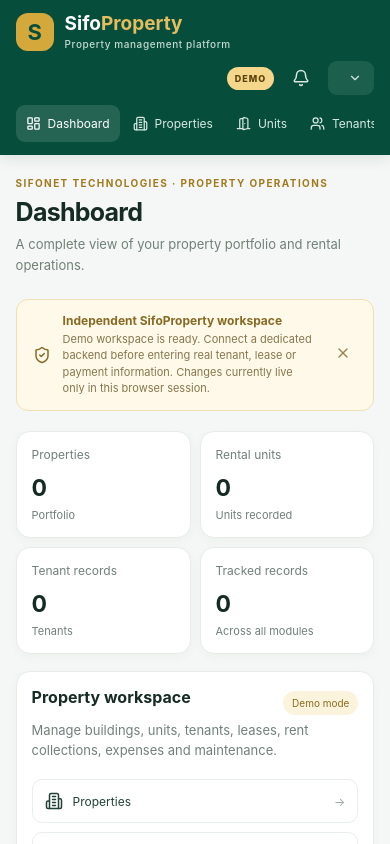
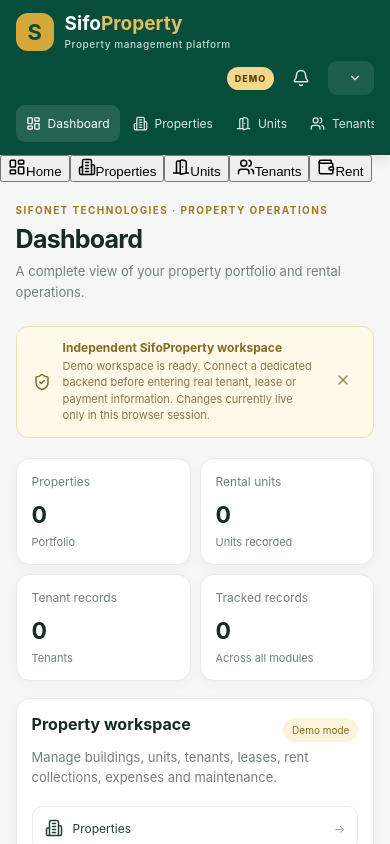
Before and after one commit to pritchardsikazwe/sifoproperty, a React (Vite) app: page / in a window 390 px wide. Shown: the top 844 px of the page. Built offline with nearby package versions, Linux system fonts and the light colour scheme.

Commit message:
Add SifoHotel-style mobile bottom navigation

```diff
--- a/src/App.tsx
+++ b/src/App.tsx
@@ -45,6 +45,7 @@ export default function App() {
       <nav className="main-nav">{modules.map(m=>{const I=m.icon;return <button key={m.name} className={active===m.name?'nav-item active':'nav-item'} onClick={()=>{setActive(m.name);setQuery('');}}><I size={15}/>{m.name}</button>;})}</nav>
       <div className="top-actions"><span className="demo-label">DEMO</span><button className="icon-button" aria-label="Notifications"><Bell size={18}/></button><button className="profile">Administrator <ChevronDown size={14}/></button></div>
     </header>
+    <nav className="mobile-bottom-nav" aria-label="Main navigation">{["Dashboard","Properties","Units","Tenants","Rent & Payments"].map(label=>{const item=modules.find(m=>m.name===label)!;const I=item.icon;return <button key={label} className={active===label?'active':''} onClick={()=>{setActive(label);setQuery('');}}><I size={18}/><span>{label==='Dashboard'?'Home':label==='Fees & Billing'?'Fees':label==='Rent & Payments'?'Rent':label}</span></button>;})}</nav>
     <main className="content">
       <div className="page-heading"><div><p className="eyebrow">SIFONET TECHNOLOGIES · PROPERTY OPERATIONS</p><h1>{active}</h1><p className="muted">{descriptions[active]||'A complete view of your property portfolio and rental operations.'}</p></div>{active!=='Dashboard'&&active!=='Reports'&&active!=='Settings'&&<button className="primary-button" onClick={openAdd}><Plus size={16}/> Add {active==='Properties'?'property':'record'}</button>}</div>
       <div className="notice"><ShieldCheck size={18}/><div><strong>Independent SifoProperty workspace</strong><span>{notice} Changes currently live only in this browser session.</span></div><button aria-label="Dismiss" onClick={()=>setNotice('Demo workspace. No live backend is connected.')}><X size={16}/></button></div>
```
